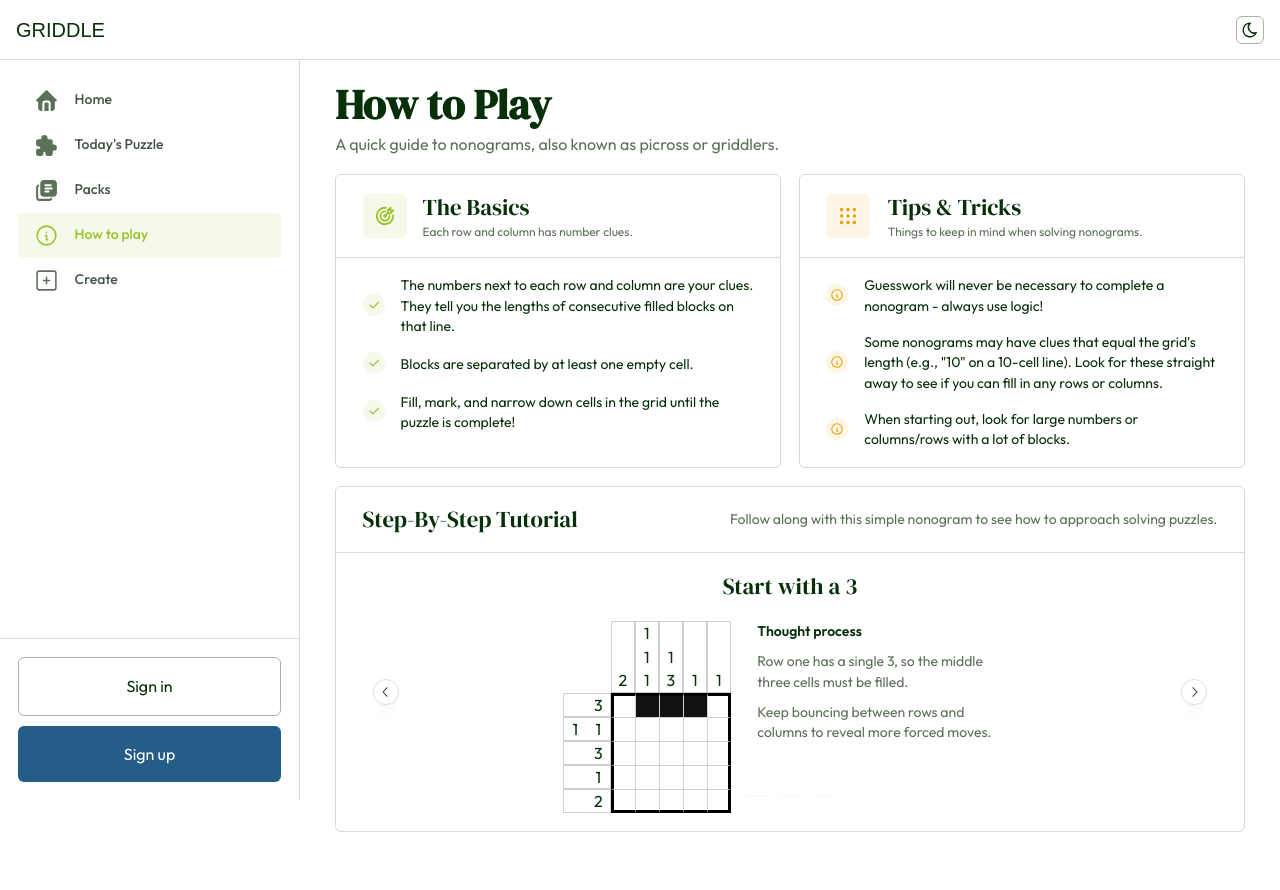
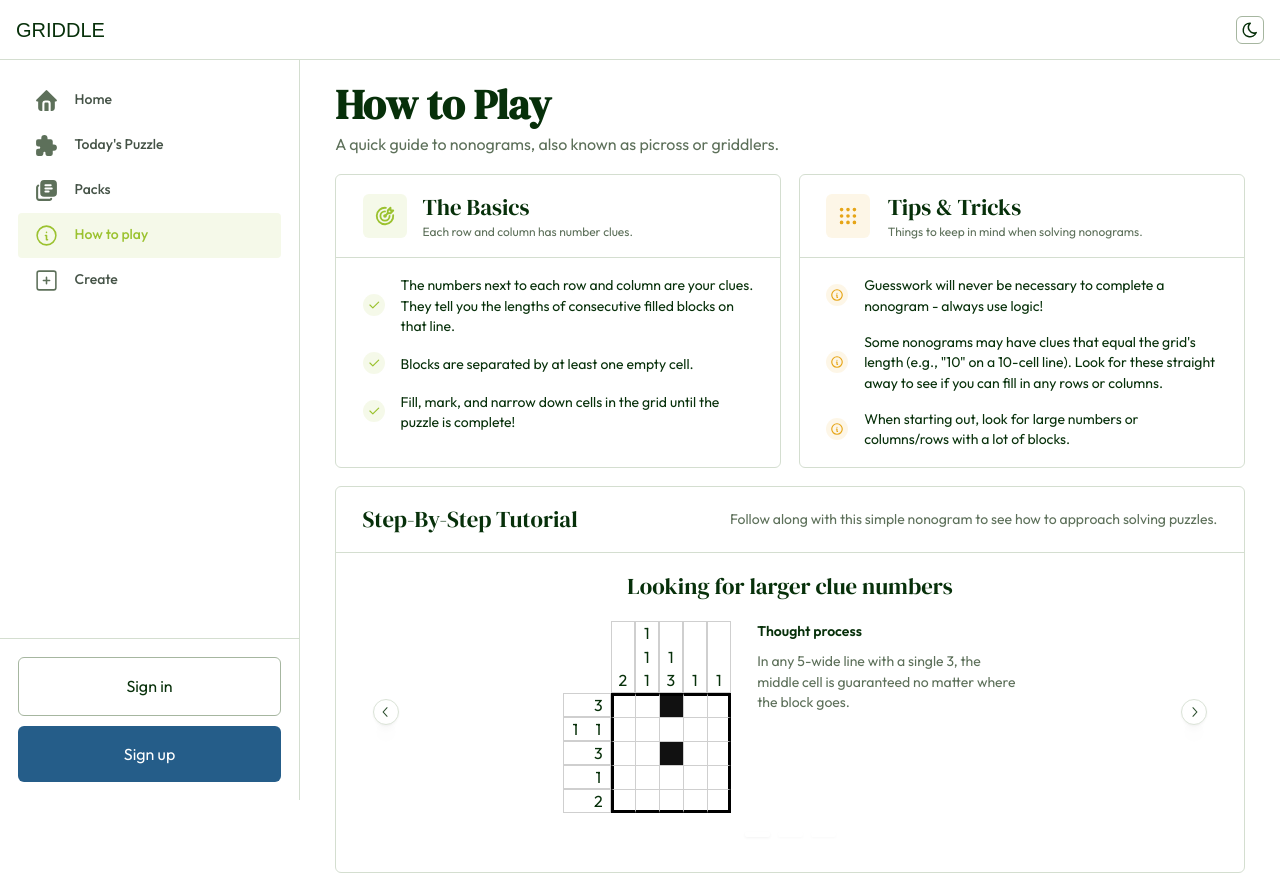
Before and after one commit to lewisgormanneale/griddle, a Next.js app: page /how-to-play in a window 1280 px wide. Before the commit the page ends 849 px from the top, so only its background shows below. Built offline with nearby package versions, Linux system fonts and the light colour scheme; no server answers; a web font is replaced by a local one.

Commit message:
improve how to play steps

```diff
--- a/app/how-to-play/how-to-play-tutorial.tsx
+++ b/app/how-to-play/how-to-play-tutorial.tsx
@@ -29,47 +29,44 @@
 
 const makeEmpty = () => Array.from({ length: 25 }, () => CellState.Blank);
 
-const steps: TutorialStep[] = [
-  {
-    id: 'clue-3',
-    title: 'Start with a 3',
-    description: 'Row one has a single 3, so the middle three cells must be filled.',
-    cellStates: (() => {
-      const next = makeEmpty();
-      next[1] = CellState.Filled;
-      next[2] = CellState.Filled;
-      next[3] = CellState.Filled;
-      return next;
-    })(),
-  },
-  {
-    id: 'column-3',
-    title: 'Use overlaps',
-    description: 'Column three has a 3, so the center stack locks in another filled cell.',
-    cellStates: (() => {
-      const next = makeEmpty();
-      [1, 2, 3].forEach((col) => {
-        next[col] = CellState.Filled;
-      });
-      next[2 + 5 * 2] = CellState.Filled;
-      return next;
-    })(),
-  },
-  {
-    id: 'mark-empties',
-    title: 'Mark empties',
-    description: 'Once a run is complete, mark the remaining cells as empty and move on.',
-    cellStates: (() => {
-      const next = makeEmpty();
-      next[1] = CellState.Filled;
-      next[2] = CellState.Filled;
-      next[3] = CellState.Filled;
-      next[0] = CellState.CrossedOut;
-      next[4] = CellState.CrossedOut;
-      return next;
-    })(),
-  },
-];
+const steps: TutorialStep[] = (() => {
+  const grid = makeEmpty();
+  const stepsLocal: TutorialStep[] = [];
+
+  const addFilled = (indices: number[]) => indices.forEach((i) => (grid[i] = CellState.Filled));
+  const addCrosses = (indices: number[]) =>
+    indices.forEach((i) => (grid[i] = CellState.CrossedOut));
+
+  addFilled([2, 12]);
+  stepsLocal.push({
+    id: 'step-1',
+    title: 'Looking for larger clue numbers',
+    description:
+      'In any 5-wide line with a single 3, the middle cell is guaranteed no matter where the block goes.',
+    cellStates: [...grid],
+  });
+
+  addFilled([17, 22]);
+  addCrosses([7]);
+  stepsLocal.push({
+    id: 'step-2',
+    title: 'Checking clue and gap combinations compared to the line length',
+    description:
+      'See the third column? It has a "1" and a "3" clue. And knowing that there is a gap of at least 1 cell between them, that gives us 5. As the column is only 5 cells high, we can fill in the blocks completely - remember the order of clues will always match the order they appear in the line.',
+    cellStates: [...grid],
+  });
+
+  addCrosses([15, 16, 18, 19, 20, 24]);
+  stepsLocal.push({
+    id: 'step-3',
+    title: 'Using filled cells to mark impossibilities',
+    description:
+      'We have quite a few filled cells now - and we can use them to mark some impossibilities! We use X to mark cells that cannot possibly be filled.\nFor example, in the fourth row, we have a filled cell in the middle - so the "1" clue must refer to that cell. In the fifth row, the "2" clue means we can mark an X on both cells that are more than 1 cell away from the filled cell in the middle.',
+    cellStates: [...grid],
+  });
+
+  return stepsLocal;
+})();
 
 export function HowToPlayTutorial() {
   return (
@@ -107,11 +104,13 @@ export function HowToPlayTutorial() {
                     <Text size="sm" fw={600}>
                       Thought process
                     </Text>
-                    <Text size="sm" c="dimmed" data-testid="how-to-play-step-description">
+                    <Text
+                      size="sm"
+                      c="dimmed"
+                      data-testid="how-to-play-step-description"
+                      style={{ whiteSpace: 'pre-wrap' }}
+                    >
                       {step.description}
-                    </Text>
-                    <Text size="sm" c="dimmed">
-                      Keep bouncing between rows and columns to reveal more forced moves.
                     </Text>
                   </Stack>
                 </Group>
```
